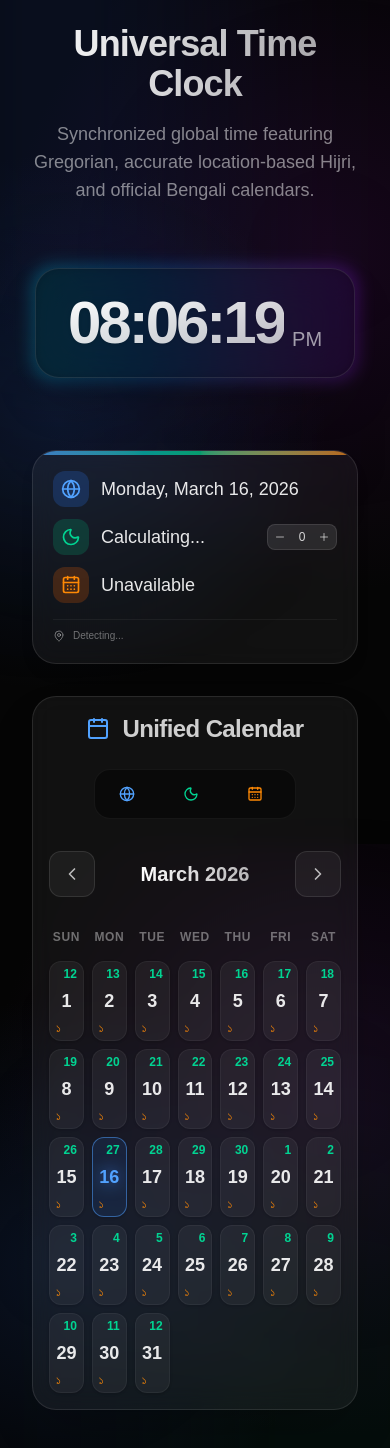
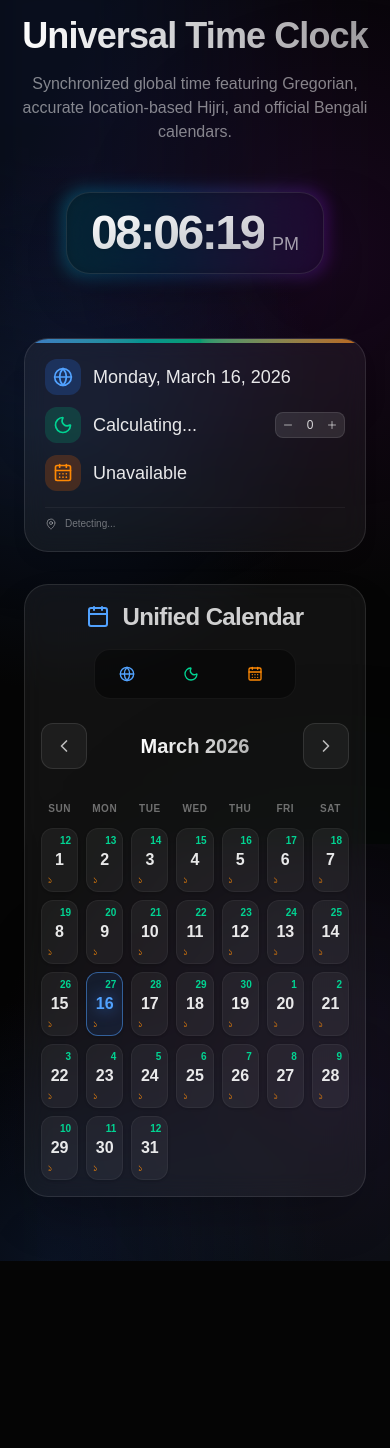
Before and after one commit to cometofsky/yawm, a Next.js app: page / in a window 390 px wide. Shown: the top 1448 px of the page. After the commit the page ends 1261 px from the top, so only its background shows below. Built offline with nearby package versions, Linux system fonts and the light colour scheme; no server answers.

Commit message:
Optimize responsiveness across desktop, tablet, and mobile breakpoints

```diff
--- a/app/components/CalendarDisplay.tsx
+++ b/app/components/CalendarDisplay.tsx
@@ -158,10 +158,10 @@ export default function CalendarDisplay() {
   const totalGridOffset = hijriOffset + autoCorrectionOffset;
 
   return (
-    <div className="w-full max-w-[1400px] mx-auto grid grid-cols-1 gap-6 mt-6 md:mt-12 px-2 sm:px-4">
+    <div className="w-full max-w-[1400px] mx-auto grid grid-cols-1 gap-6 mt-6 md:mt-12 px-2 sm:px-4 md:px-6 lg:px-8">
 
       {/* --- MOBILE/TABLET COMPACT VIEW --- */}
-      <div className="lg:hidden flex flex-col space-y-3 bg-white/5 border border-white/10 rounded-3xl p-5 md:p-6 backdrop-blur-md shadow-lg relative overflow-hidden">
+      <div className="md:hidden flex flex-col space-y-3 bg-white/5 border border-white/10 rounded-3xl p-5 backdrop-blur-md shadow-lg relative overflow-hidden">
         <div className="absolute top-0 left-0 w-full h-1 bg-gradient-to-r from-blue-400 via-emerald-400 to-orange-400 opacity-70"></div>
 
         {/* Gregorian Row */}
@@ -208,9 +208,9 @@ export default function CalendarDisplay() {
       </div>
 
       {/* --- DESKTOP EXPANDED CARDS --- */}
-      <div className="hidden lg:grid grid-cols-1 lg:grid-cols-2 xl:grid-cols-3 gap-6">
+      <div className="hidden md:grid grid-cols-1 md:grid-cols-2 xl:grid-cols-3 gap-4 lg:gap-6">
         {/* English Card */}
-        <div className="group relative overflow-hidden rounded-3xl bg-white/5 border border-white/10 p-6 md:p-8 backdrop-blur-md transition-all hover:bg-white/10 hover:shadow-[0_0_40px_-10px_rgba(255,255,255,0.2)]">
+        <div className="group relative overflow-hidden rounded-3xl bg-white/5 border border-white/10 p-5 lg:p-8 backdrop-blur-md transition-all hover:bg-white/10 hover:shadow-[0_0_40px_-10px_rgba(255,255,255,0.2)]">
           <div className="absolute top-0 left-0 w-full h-1 bg-gradient-to-r from-blue-400 to-indigo-500 opacity-70"></div>
           <div className="flex items-center space-x-3 md:space-x-4 mb-4 md:mb-6">
             <div className="p-2 md:p-3 bg-blue-500/20 rounded-xl text-blue-400">
@@ -224,7 +224,7 @@ export default function CalendarDisplay() {
         </div>
 
         {/* Hijri Card */}
-        <div className="group relative overflow-hidden rounded-3xl bg-white/5 border border-white/10 p-6 md:p-8 backdrop-blur-md transition-all hover:bg-white/10 hover:shadow-[0_0_40px_-10px_rgba(16,185,129,0.2)]">
+        <div className="group relative overflow-hidden rounded-3xl bg-white/5 border border-white/10 p-5 lg:p-8 backdrop-blur-md transition-all hover:bg-white/10 hover:shadow-[0_0_40px_-10px_rgba(16,185,129,0.2)]">
           <div className="absolute top-0 left-0 w-full h-1 bg-gradient-to-r from-emerald-400 to-teal-500 opacity-70"></div>
           <div className="flex justify-between items-start mb-4 md:mb-6">
             <div className="flex items-center space-x-3 md:space-x-4">
@@ -271,7 +271,7 @@ export default function CalendarDisplay() {
         </div>
 
         {/* Bengali Card */}
-        <div className="lg:col-span-2 xl:col-span-1 group relative overflow-hidden rounded-3xl bg-white/5 border border-white/10 p-6 md:p-8 backdrop-blur-md transition-all hover:bg-white/10 hover:shadow-[0_0_40px_-10px_rgba(245,158,11,0.2)]">
+        <div className="md:col-span-2 xl:col-span-1 group relative overflow-hidden rounded-3xl bg-white/5 border border-white/10 p-5 lg:p-8 backdrop-blur-md transition-all hover:bg-white/10 hover:shadow-[0_0_40px_-10px_rgba(245,158,11,0.2)]">
           <div className="absolute top-0 left-0 w-full h-1 bg-gradient-to-r from-orange-400 to-amber-500 opacity-70"></div>
           <div className="flex items-center space-x-3 md:space-x-4 mb-4 md:mb-6">
             <div className="p-2 md:p-3 bg-orange-500/20 rounded-xl text-orange-400">
--- a/app/components/Clock.tsx
+++ b/app/components/Clock.tsx
@@ -35,11 +35,11 @@ export default function Clock() {
     <div className="flex flex-col justify-center items-center">
       <div className="relative group">
         <div className="absolute -inset-1 bg-gradient-to-r from-cyan-400 via-blue-500 to-purple-600 rounded-3xl blur opacity-25 group-hover:opacity-50 transition duration-1000 group-hover:duration-200"></div>
-        <div className="relative flex items-end bg-black/40 backdrop-blur-xl px-8 py-6 sm:px-10 sm:py-8 md:px-12 md:py-8 rounded-3xl border border-white/10 shadow-2xl">
-          <span className="text-6xl sm:text-7xl md:text-8xl font-bold bg-clip-text text-transparent bg-gradient-to-br from-white to-white/70 font-mono tracking-tighter drop-shadow-sm leading-none">
+        <div className="relative flex items-end bg-black/40 backdrop-blur-xl px-6 py-4 sm:px-10 sm:py-8 md:px-12 md:py-8 lg:px-16 lg:py-10 xl:px-20 xl:py-12 rounded-3xl border border-white/10 shadow-2xl">
+          <span className="text-5xl sm:text-7xl md:text-8xl lg:text-9xl xl:text-[10rem] font-bold bg-clip-text text-transparent bg-gradient-to-br from-white to-white/70 font-mono tracking-tighter drop-shadow-sm leading-none">
             {timeString}
           </span>
-          <span className="text-xl sm:text-2xl md:text-3xl font-medium text-white/60 ml-2 sm:ml-4 mb-1 sm:mb-2 md:mb-3 leading-none">
+          <span className="text-lg sm:text-2xl md:text-3xl lg:text-4xl xl:text-5xl font-medium text-white/60 ml-2 sm:ml-4 mb-1 sm:mb-2 md:mb-3 lg:mb-4 xl:mb-5 leading-none">
             {period}
           </span>
         </div>
--- a/app/components/MonthlyCalendar.tsx
+++ b/app/components/MonthlyCalendar.tsx
@@ -63,7 +63,7 @@ export default function MonthlyCalendar({ hijriOffset }: MonthlyCalendarProps) {
     const cells = [];
 
     for (let i = 0; i < startWeekday; i++) {
-      cells.push(<div key={`empty-${i}`} className="h-20 sm:h-24 md:h-28"></div>);
+      cells.push(<div key={`empty-${i}`} className="h-16 sm:h-20 md:h-24 lg:h-28 xl:h-32"></div>);
     }
 
     for (let d = 1; d <= daysInMonth; d++) {
@@ -84,23 +84,23 @@ export default function MonthlyCalendar({ hijriOffset }: MonthlyCalendarProps) {
         <div
           key={`day-${d}`}
           onClick={() => setSelectedDate(currentCellDate)}
-          className={`relative h-20 sm:h-24 md:h-28 flex items-center justify-center rounded-xl border transition-all duration-300 cursor-pointer shadow-sm group overflow-hidden
+          className={`relative h-16 sm:h-20 md:h-24 lg:h-28 xl:h-32 flex items-center justify-center rounded-xl border transition-all duration-300 cursor-pointer shadow-sm group overflow-hidden
             ${isToday && hoveredType === 'none'
               ? 'bg-blue-500/10 border-blue-400/50 shadow-[0_0_15px_rgba(59,130,246,0.3)]'
               : 'bg-white/5 border-white/5'} ${glowEffect}`}
         >
           {/* Bengali Day */}
-          <span className={`absolute bottom-1 left-1.5 sm:bottom-1.5 sm:left-2 md:bottom-2 md:left-2 text-xs sm:text-sm md:text-base font-medium text-orange-400 transition-opacity duration-300 ${bengaliOpacity} ${hoveredType === 'bengali' ? 'drop-shadow-[0_0_8px_rgba(249,115,22,0.8)]' : ''}`}>
+          <span className={`absolute bottom-1 left-1.5 sm:bottom-1.5 sm:left-2 md:bottom-2 md:left-2 text-[10px] sm:text-xs md:text-sm lg:text-base font-medium text-orange-400 transition-opacity duration-300 ${bengaliOpacity} ${hoveredType === 'bengali' ? 'drop-shadow-[0_0_8px_rgba(249,115,22,0.8)]' : ''}`}>
             {bengali.day}
           </span>
 
           {/* Hijri Day */}
-          <span className={`absolute top-1 right-1.5 sm:top-1.5 sm:right-2 md:top-2 md:right-2 text-xs sm:text-sm md:text-base font-bold text-emerald-400 transition-opacity duration-300 ${hijriOpacity} ${hoveredType === 'hijri' ? 'drop-shadow-[0_0_8px_rgba(16,185,129,0.8)]' : ''}`}>
+          <span className={`absolute top-1 right-1.5 sm:top-1.5 sm:right-2 md:top-2 md:right-2 text-[10px] sm:text-xs md:text-sm lg:text-base font-bold text-emerald-400 transition-opacity duration-300 ${hijriOpacity} ${hoveredType === 'hijri' ? 'drop-shadow-[0_0_8px_rgba(16,185,129,0.8)]' : ''}`}>
             {hijri.day}
           </span>
 
           {/* Gregorian Day */}
-          <span className={`text-lg sm:text-xl md:text-3xl font-semibold transition-opacity duration-300 ${gregOpacity} ${isToday ? 'text-blue-400 drop-shadow-[0_0_8px_rgba(59,130,246,0.8)]' : 'text-white/90'} ${hoveredType === 'gregorian' ? 'drop-shadow-[0_0_8px_rgba(255,255,255,0.8)] scale-110' : ''}`}>
+          <span className={`text-base sm:text-lg md:text-xl lg:text-2xl xl:text-3xl font-semibold transition-opacity duration-300 ${gregOpacity} ${isToday ? 'text-blue-400 drop-shadow-[0_0_8px_rgba(59,130,246,0.8)]' : 'text-white/90'} ${hoveredType === 'gregorian' ? 'drop-shadow-[0_0_8px_rgba(255,255,255,0.8)] scale-110' : ''}`}>
             {d}
           </span>
         </div>
@@ -114,7 +114,7 @@ export default function MonthlyCalendar({ hijriOffset }: MonthlyCalendarProps) {
       <div className="rounded-3xl bg-white/5 border border-white/10 p-4 sm:p-6 md:p-8 backdrop-blur-md shadow-2xl transition-all duration-500">
 
         {/* Header & Legend */}
-        <div className="flex flex-col lg:flex-row items-center justify-between mb-8 gap-6">
+        <div className="flex flex-col md:flex-row items-center justify-between mb-6 md:mb-8 gap-4 md:gap-6">
           <div className="flex items-center space-x-3 text-white/80">
             <CalendarIcon className="w-6 h-6 text-blue-400" />
             <h2 className="text-2xl font-bold tracking-tight">Unified Calendar</h2>
@@ -165,7 +165,7 @@ export default function MonthlyCalendar({ hijriOffset }: MonthlyCalendarProps) {
         {/* Grid */}
         <div className="grid grid-cols-7 gap-2 md:gap-4 mb-2">
           {WEEKDAYS.map(wd => (
-            <div key={wd} className="text-center font-semibold text-white/40 text-xs md:text-sm uppercase tracking-wider mb-2">
+            <div key={wd} className="text-center font-semibold text-white/40 text-[10px] sm:text-xs md:text-sm lg:text-base uppercase tracking-wider mb-1 md:mb-2">
               {wd}
             </div>
           ))}
--- a/app/page.tsx
+++ b/app/page.tsx
@@ -3,18 +3,18 @@ import CalendarDisplay from './components/CalendarDisplay';
 
 export default function Home() {
   return (
-    <main className="min-h-screen flex flex-col items-center justify-center p-6 md:p-12 relative overflow-hidden">
+    <main className="min-h-screen flex flex-col items-center justify-center p-4 sm:p-6 md:p-8 lg:p-12 xl:p-16 relative overflow-hidden">
 
       {/* Subtle animated background gradients */}
       <div className="absolute top-[-20%] left-[-10%] w-[50%] h-[50%] rounded-full bg-blue-900/30 blur-[120px] pointer-events-none" />
       <div className="absolute bottom-[-20%] right-[-10%] w-[50%] h-[50%] rounded-full bg-emerald-900/20 blur-[120px] pointer-events-none" />
 
-      <div className="z-10 w-full max-w-7xl mx-auto flex flex-col items-center gap-8 md:gap-12">
-        <header className="text-center space-y-4 mb-8">
-          <h1 className="text-4xl md:text-6xl font-extrabold text-transparent bg-clip-text bg-gradient-to-r from-white to-white/60 tracking-tight">
+      <div className="z-10 w-full max-w-7xl mx-auto flex flex-col items-center gap-6 md:gap-8 lg:gap-12">
+        <header className="text-center space-y-4 mb-6 md:mb-8">
+          <h1 className="text-4xl md:text-6xl lg:text-7xl xl:text-8xl font-extrabold text-transparent bg-clip-text bg-gradient-to-r from-white to-white/60 tracking-tight">
             Universal Time Clock
           </h1>
-          <p className="text-lg md:text-xl text-white/50 max-w-2xl mx-auto font-light">
+          <p className="text-base sm:text-lg md:text-xl lg:text-2xl xl:text-3xl text-white/50 max-w-2xl lg:max-w-4xl mx-auto font-light">
             Synchronized global time featuring Gregorian, accurate location-based Hijri, and official Bengali calendars.
           </p>
         </header>
```
Also changed, not shown: 1 other file (tests, documents, lock files or other folders).
